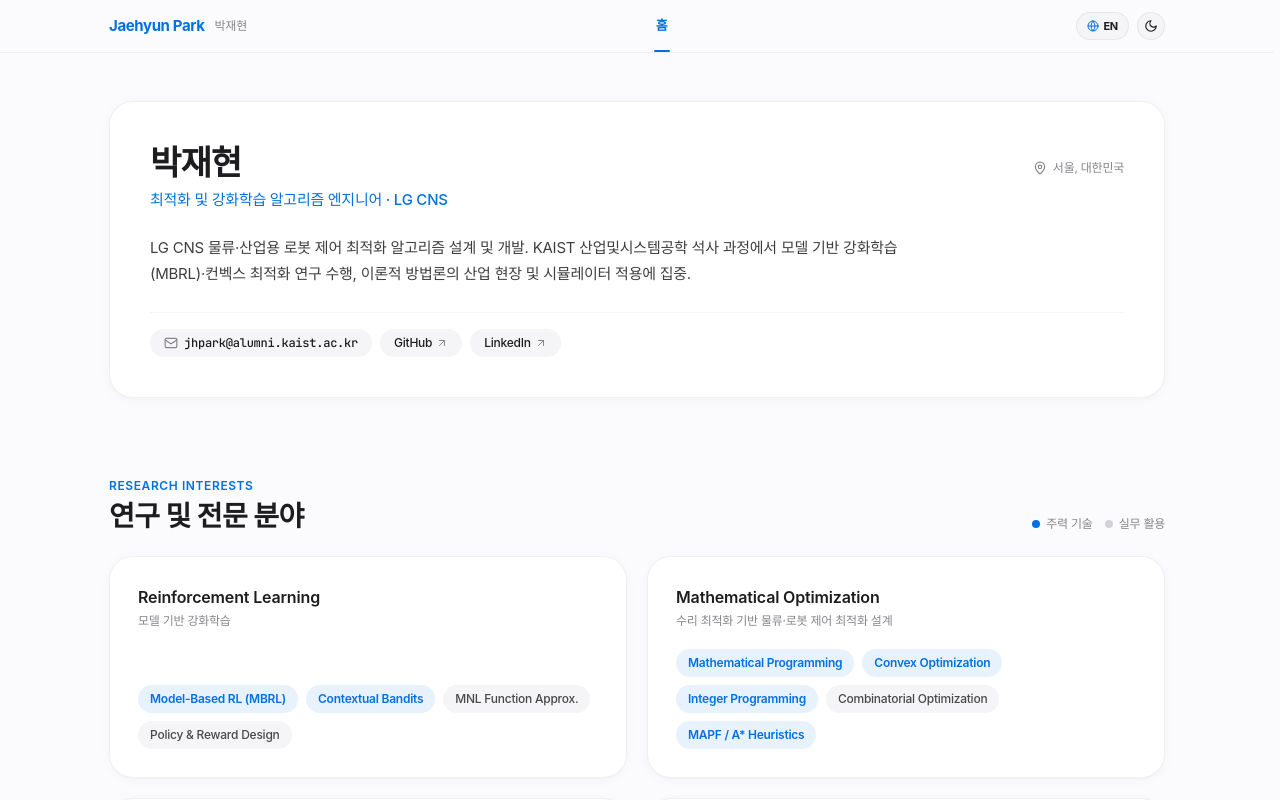
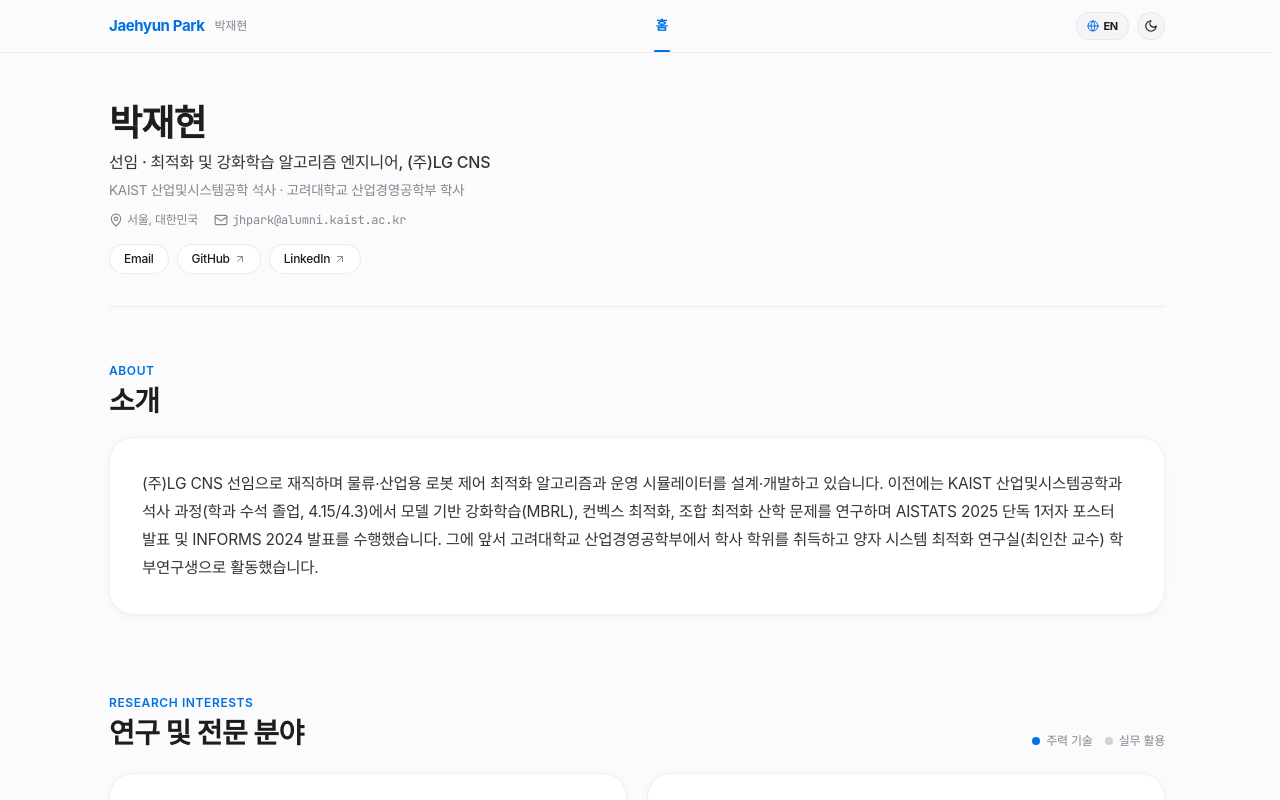
Before and after one commit to sib-jhpark/main, a React (Vite) app: page / in a window 1280 px wide. Shown: the top 800 px of the page. Built offline with nearby package versions, Linux system fonts and the light colour scheme; a web font is replaced by a local one.

Commit message:
refactor: split top identity header and dedicated About section like dabeenl.github.io

```diff
--- a/src/components/HeroBento.tsx
+++ b/src/components/HeroBento.tsx
@@ -3,41 +3,58 @@ import { useThemeLanguage } from '../context/ThemeLanguageContext';
 import { profileData } from '../data/profile';
 
 export function HeroBento() {
-  const { pick } = useThemeLanguage();
+  const { language, pick } = useThemeLanguage();
 
   return (
-    <section id="about" className="scroll-mt-20 pt-8 sm:pt-12">
-      <div className="bento-card p-7 sm:p-10 space-y-6">
-        {/* Identity Header */}
-        <div className="flex flex-col sm:flex-row sm:items-baseline justify-between gap-2">
+    <div id="about" className="scroll-mt-20 pt-8 sm:pt-12 space-y-12 sm:space-y-14">
+      {/* 1. Top Identity Block (대표소개 — inspired by dabeenl.github.io) */}
+      <section className="flex flex-col sm:flex-row items-start sm:items-center gap-6 sm:gap-8 pb-8 border-b border-black/[0.06] dark:border-white/[0.08]">
+        {profileData.photoUrl && (
+          <img
+            src={profileData.photoUrl}
+            alt={pick(profileData.name)}
+            className="w-24 h-24 sm:w-28 sm:h-28 rounded-3xl object-cover border border-black/[0.06] dark:border-white/[0.08] shadow-apple-card shrink-0"
+          />
+        )}
+
+        <div className="space-y-3 min-w-0">
           <div className="space-y-1">
-            <h1 className="text-[28px] sm:text-[34px] font-bold tracking-[-0.025em] text-[#1D1D1F] dark:text-[#F5F5F7] leading-tight">
+            <h1 className="text-[30px] sm:text-[36px] font-bold tracking-[-0.025em] text-[#1D1D1F] dark:text-[#F5F5F7] leading-tight">
               {pick(profileData.name)}
             </h1>
-            <p className="text-[14px] sm:text-[15px] font-medium text-[#0071E3] dark:text-[#2997FF]">
+            <p className="text-[15px] sm:text-[16px] font-medium text-[#1D1D1F]/90 dark:text-[#F5F5F7]/90">
               {pick(profileData.role)}
             </p>
+            {profileData.affiliations && profileData.affiliations.length > 0 && (
+              <div className="space-y-0.5 pt-0.5">
+                {profileData.affiliations.map((affil, idx) => (
+                  <p key={idx} className="text-[13.5px] text-[#86868B]">
+                    {pick(affil)}
+                  </p>
+                ))}
+              </div>
+            )}
           </div>
 
-          <div className="inline-flex items-center gap-1.5 text-xs text-[#86868B]">
+          {/* Contact Metadata Row */}
+          <div className="flex flex-wrap items-center gap-x-4 gap-y-1 text-xs text-[#86868B]">
+            <span className="inline-flex items-center gap-1">
               <MapPin className="w-3.5 h-3.5" />
               <span>{pick(profileData.location)}</span>
-          </div>
+            </span>
+            <span className="inline-flex items-center gap-1 font-mono">
+              <Mail className="w-3.5 h-3.5" />
+              <span>{profileData.contact.email}</span>
+            </span>
           </div>
 
-        {/* Concise Bio */}
-        <p className="text-[14.5px] sm:text-[15px] leading-[1.75] text-[#1D1D1F]/85 dark:text-[#F5F5F7]/85 max-w-[780px]">
-          {pick(profileData.bio)}
-        </p>
-
-        {/* Quiet Link Chips */}
-        <div className="flex flex-wrap items-center gap-2 pt-4 border-t border-black/[0.04] dark:border-white/[0.06]">
+          {/* Subtle Chip Links */}
+          <div className="flex flex-wrap items-center gap-2 pt-1">
             <a
               href={`mailto:${profileData.contact.email}`}
-            className="bento-pill inline-flex items-center gap-1.5 px-3.5 py-1.5 text-xs font-medium bg-[#F5F5F7] dark:bg-[#2C2C2E] hover:bg-[#EBEBED] dark:hover:bg-[#3A3A3C] text-[#1D1D1F] dark:text-[#F5F5F7]"
+              className="bento-pill inline-flex items-center gap-1.5 px-3.5 py-1.5 text-xs font-medium bg-white dark:bg-[#1C1C1E] hover:bg-[#F5F5F7] dark:hover:bg-[#2C2C2E] text-[#1D1D1F] dark:text-[#F5F5F7] border border-black/[0.08] dark:border-white/[0.1]"
             >
-            <Mail className="w-3.5 h-3.5 text-[#86868B]" />
-            <span className="font-mono">{profileData.contact.email}</span>
+              <span>Email</span>
             </a>
 
             {profileData.contact.links.map((link) => {
@@ -48,7 +65,7 @@ export function HeroBento() {
                   href={link.url}
                   target={isExternal ? '_blank' : undefined}
                   rel={isExternal ? 'noreferrer' : undefined}
-                className="bento-pill inline-flex items-center gap-1 px-3.5 py-1.5 text-xs font-medium bg-[#F5F5F7] dark:bg-[#2C2C2E] hover:bg-[#EBEBED] dark:hover:bg-[#3A3A3C] text-[#1D1D1F] dark:text-[#F5F5F7]"
+                  className="bento-pill inline-flex items-center gap-1 px-3.5 py-1.5 text-xs font-medium bg-white dark:bg-[#1C1C1E] hover:bg-[#F5F5F7] dark:hover:bg-[#2C2C2E] text-[#1D1D1F] dark:text-[#F5F5F7] border border-black/[0.08] dark:border-white/[0.1]"
                 >
                   <span>{pick(link.label)}</span>
                   {isExternal && <ArrowUpRight className="w-3 h-3 text-[#86868B]" />}
@@ -58,5 +75,24 @@ export function HeroBento() {
           </div>
         </div>
       </section>
+
+      {/* 2. Separate About Section */}
+      <section>
+        <div className="mb-5">
+          <p className="text-xs font-semibold uppercase tracking-wider text-[#0071E3] dark:text-[#2997FF] mb-1.5">
+            About
+          </p>
+          <h2 className="text-2xl sm:text-[28px] font-bold tracking-[-0.02em] text-[#1D1D1F] dark:text-[#F5F5F7]">
+            {language === 'ko' ? '소개' : 'About'}
+          </h2>
+        </div>
+
+        <div className="bento-card p-6 sm:p-8">
+          <p className="text-[14.5px] sm:text-[15.5px] leading-[1.8] text-[#1D1D1F]/90 dark:text-[#F5F5F7]/90">
+            {pick(profileData.bio)}
+          </p>
+        </div>
+      </section>
+    </div>
   );
 }
--- a/src/data/profile.ts
+++ b/src/data/profile.ts
@@ -11,9 +11,15 @@ export const profileData: ProfileData = {
     en: 'Jaehyun Park',
   },
   role: {
-    ko: '최적화 및 강화학습 알고리즘 엔지니어 · LG CNS',
-    en: 'Optimization & RL Algorithm Engineer · LG CNS',
+    ko: '선임 · 최적화 및 강화학습 알고리즘 엔지니어, (주)LG CNS',
+    en: 'Senior Associate · Optimization & RL Algorithm Engineer, LG CNS',
   },
+  affiliations: [
+    {
+      ko: 'KAIST 산업및시스템공학 석사 · 고려대학교 산업경영공학부 학사',
+      en: 'M.S. in Industrial & Systems Engineering, KAIST · B.S. in Industrial Management Engineering, Korea University',
+    },
+  ],
   location: {
     ko: '서울, 대한민국',
     en: 'Seoul, South Korea',
@@ -30,8 +36,8 @@ export const profileData: ProfileData = {
     en: 'Bridging Model-Based RL &\nMathematical Optimization to Real Robots.',
   },
   bio: {
-    ko: 'LG CNS 물류·산업용 로봇 제어 최적화 알고리즘 설계 및 개발. KAIST 산업및시스템공학 석사 과정에서 모델 기반 강화학습(MBRL)·컨벡스 최적화 연구 수행, 이론적 방법론의 산업 현장 및 시뮬레이터 적용에 집중.',
-    en: 'Designing and building optimization algorithms for logistics and industrial robot fleets at LG CNS. Trained in Model-Based Reinforcement Learning (MBRL) and convex optimization at KAIST, focused on translating theoretical advances into reliable industrial control systems.',
+    ko: '(주)LG CNS 선임으로 재직하며 물류·산업용 로봇 제어 최적화 알고리즘과 운영 시뮬레이터를 설계·개발하고 있습니다. 이전에는 KAIST 산업및시스템공학과 석사 과정(학과 수석 졸업, 4.15/4.3)에서 모델 기반 강화학습(MBRL), 컨벡스 최적화, 조합 최적화 산학 문제를 연구하며 AISTATS 2025 단독 1저자 포스터 발표 및 INFORMS 2024 발표를 수행했습니다. 그에 앞서 고려대학교 산업경영공학부에서 학사 학위를 취득하고 양자 시스템 최적화 연구실(최인찬 교수) 학부연구생으로 활동했습니다.',
+    en: 'I am a Senior Associate at LG CNS, where I design and develop optimization algorithms and operational simulators for logistics and industrial robot fleets. Previously, I earned my M.S. in Industrial & Systems Engineering at KAIST (ranked 1st in department, GPA 4.15/4.3), researching Model-Based Reinforcement Learning (MBRL), convex optimization, and combinatorial optimization, with a sole first-author paper at AISTATS 2025 and a talk at INFORMS 2024. Prior to KAIST, I received my B.S. in Industrial Management Engineering from Korea University, where I worked as an undergraduate researcher in the Quantum Systems Optimization Lab.',
   },
   currentFocus: [
     {
--- a/src/types/profile.ts
+++ b/src/types/profile.ts
@@ -96,8 +96,10 @@ export interface SocialLink {
 
 export interface ProfileData {
   brand: string;
+  photoUrl?: string;
   name: LocalizedText;
   role: LocalizedText;
+  affiliations?: LocalizedText[];
   location: LocalizedText;
   availability: {
     active: boolean;
```
Lines whose indentation alone changed are shown as unchanged.
